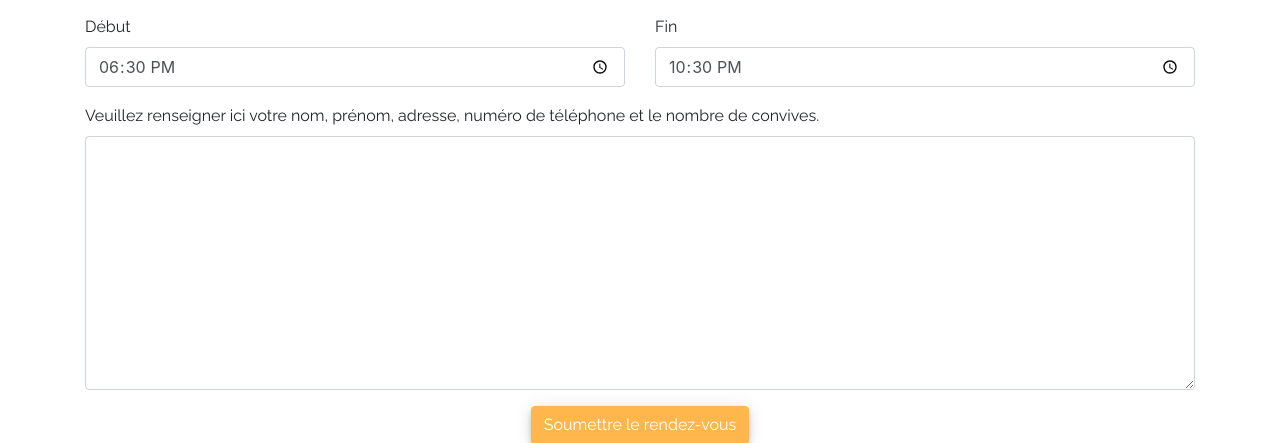
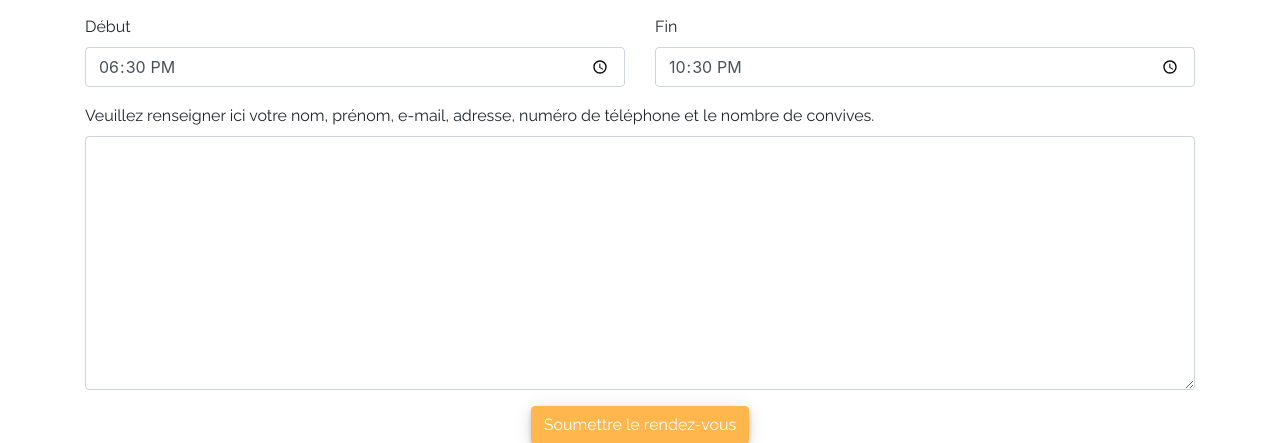
Before and after one commit to guio12/strascook_symfony4, a PHP site: template src/View/StrasCook/calendar/reservation_add.html.twig in a window 1280 px wide. Shown: the part 803-1246 px from the top of the page. Run offline with PHP 8.4, Linux system fonts and the light colour scheme; the template is opened without the code that fills it, so the values that code supplies are empty; some libraries are stand-ins or nearby versions; some web fonts are replaced.

Commit message:
ajout description dans modification evenement

```diff
--- a/src/View/StrasCook/calendar/form.html.twig
+++ b/src/View/StrasCook/calendar/form.html.twig
@@ -56,8 +56,8 @@
         </div>
     </div>
     <div class="form-group">
-        <label for="description">Veuillez renseigner ici votre nom, prénom, adresse, numéro de téléphone et le nombre de convives.</label>
-        <textarea name="description" id="description" class="form-control" rows="10"></textarea>
+        <label for="description">Veuillez renseigner ici votre nom, prénom, e-mail, adresse, numéro de téléphone et le nombre de convives.</label>
+        <textarea name="description" id="description" class="form-control" rows="10">{{ description }}</textarea>
 
     </div>
 
```
